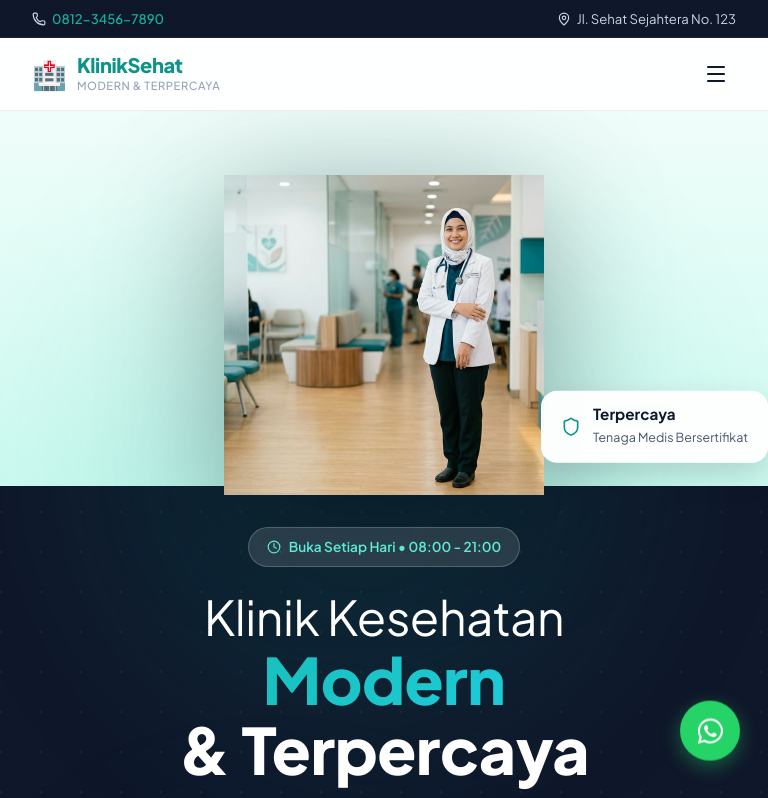
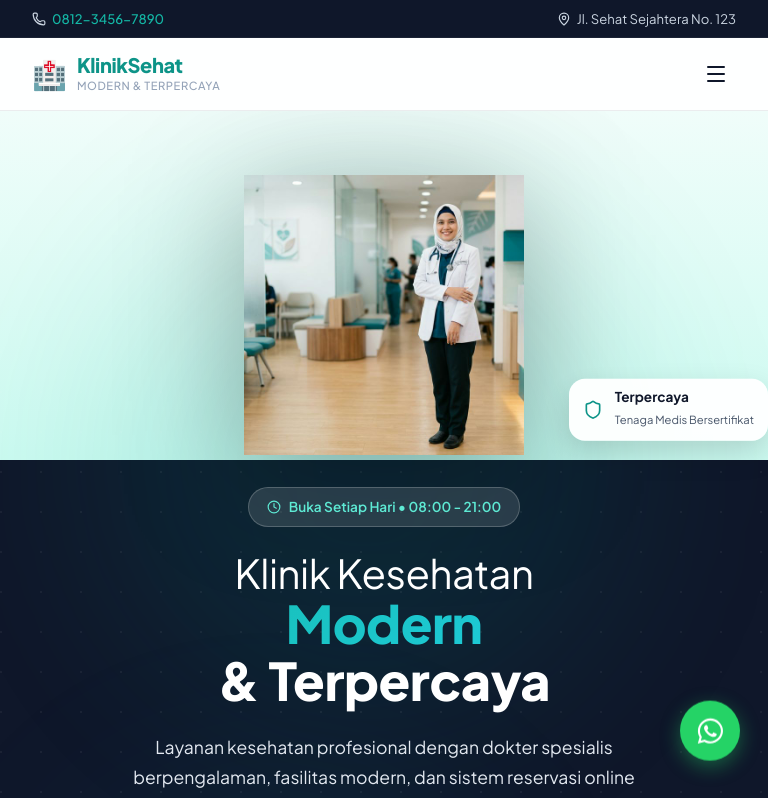
Before and after one commit to doni-wahyudi/web_clinic, a React (Vite) app: page / in a window 768 px wide. Shown: the top 798 px of the page. Built offline with nearby package versions, Linux system fonts and the light colour scheme; no server answers.

Commit message:
Implement Supabase Auth for Admin Login and fix mobile layout

```diff
--- a/package.json
+++ b/package.json
@@ -13,6 +13,7 @@
     "preview": "vite preview"
   },
   "dependencies": {
+    "@supabase/supabase-js": "^2.99.3",
     "lucide-react": "^0.577.0",
     "react": "^19.2.4",
     "react-dom": "^19.2.4",
--- a/src/components/home/HeroSection.css
+++ b/src/components/home/HeroSection.css
@@ -154,12 +154,21 @@
   }
 
   .hero-img-wrapper {
-    max-width: 320px;
+    max-width: 280px;
   }
 
   .hero-badge-1 {
-    right: 0;
-    bottom: 10%;
+    right: 0px;
+    bottom: 5%;
+    padding: 10px 14px;
+  }
+
+  .hero-badge-1 strong {
+    font-size: 0.85rem;
+  }
+
+  .hero-badge-1 span {
+    font-size: 0.7rem;
   }
 }
 
@@ -196,14 +205,14 @@
 
 .hero-title-light {
   font-weight: 400;
-  font-size: 2.5rem;
+  font-size: 1.8rem;
   color: #ffffff;
   opacity: 1;
 }
 
 .hero-title-bold {
   font-weight: 800;
-  font-size: 3.25rem;
+  font-size: 2.3rem;
   color: #fff;
 }
 
@@ -215,6 +224,11 @@
 }
 
 @media (min-width: 768px) {
+  .hero-title-light { font-size: 2.5rem; }
+  .hero-title-bold { font-size: 3.25rem; }
+}
+
+@media (min-width: 992px) {
   .hero-title-light { font-size: 3rem; }
   .hero-title-bold { font-size: 4rem; }
 }
--- /dev/null
+++ b/src/lib/supabase.ts
@@ -0,0 +1,6 @@
+import { createClient } from '@supabase/supabase-js';
+
+const supabaseUrl = import.meta.env.VITE_SUPABASE_URL || '';
+const supabaseAnonKey = import.meta.env.VITE_SUPABASE_ANON_KEY || '';
+
+export const supabase = createClient(supabaseUrl, supabaseAnonKey);
--- a/src/pages/Login.tsx
+++ b/src/pages/Login.tsx
@@ -1,20 +1,42 @@
 import { useState } from 'react';
-import { Lock, Mail, ArrowRight } from 'lucide-react';
+import { Lock, Mail, ArrowRight, Loader } from 'lucide-react';
 import { useNavigate } from 'react-router-dom';
+import { supabase } from '../lib/supabase';
 import './Login.css';
 
 const Login = () => {
   const navigate = useNavigate();
   const [form, setForm] = useState({ email: '', password: '' });
   const [error, setError] = useState('');
+  const [loading, setLoading] = useState(false);
 
-  const handleSubmit = (e: React.FormEvent) => {
+  const handleSubmit = async (e: React.FormEvent) => {
     e.preventDefault();
-    // Simple demo login
-    if (form.email === 'admin@kliniksehat.com' && form.password === 'admin123') {
+    setError('');
+
+    // Check if env vars are configured
+    if (!import.meta.env.VITE_SUPABASE_URL || !import.meta.env.VITE_SUPABASE_ANON_KEY) {
+      setError('Konfigurasi Supabase belum diatur di file .env');
+      return;
+    }
+
+    setLoading(true);
+
+    try {
+      const { error: authError } = await supabase.auth.signInWithPassword({
+        email: form.email,
+        password: form.password,
+      });
+
+      if (authError) {
+        throw authError;
+      }
+
       navigate('/dashboard');
-    } else {
-      setError('Email atau password salah. Coba: admin@kliniksehat.com / admin123');
+    } catch (err: any) {
+      setError(err.message || 'Email atau password salah. Silakan coba lagi.');
+    } finally {
+      setLoading(false);
     }
   };
 
@@ -40,6 +62,7 @@ const Login = () => {
                 value={form.email}
                 onChange={e => setForm({ ...form, email: e.target.value })}
                 required
+                disabled={loading}
               />
             </div>
             <div className="form-group">
@@ -51,15 +74,16 @@ const Login = () => {
                 value={form.password}
                 onChange={e => setForm({ ...form, password: e.target.value })}
                 required
+                disabled={loading}
               />
             </div>
-            <button type="submit" className="btn btn-primary login-btn">
-              Masuk <ArrowRight size={16} />
+            <button type="submit" className="btn btn-primary login-btn" disabled={loading}>
+              {loading ? <Loader size={16} className="animate-spin" /> : 'Masuk'} <ArrowRight size={16} />
             </button>
           </form>
 
           <p className="login-hint">
-            Demo: <code>admin@kliniksehat.com</code> / <code>admin123</code>
+             Pastikan file <code>.env</code> sudah dikonfigurasi dengan URL & Anon Key Supabase Anda.
           </p>
         </div>
       </div>
```
Also changed, not shown: err.txt (added), 2 other files (tests, documents, lock files or other folders).
